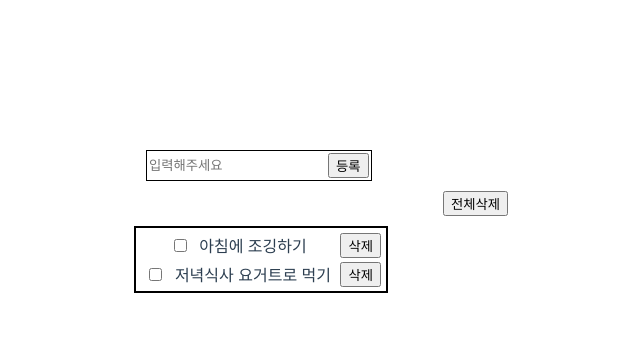
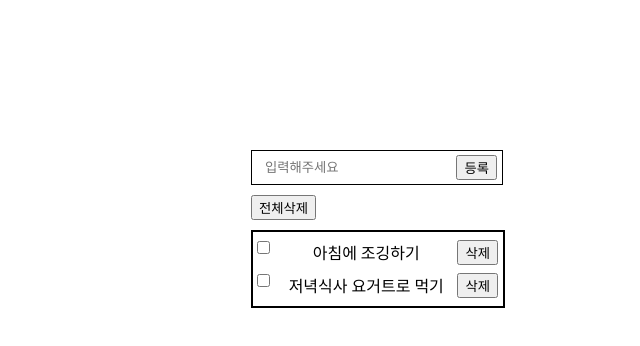
Before and after one commit to KChanHyeok/-, a Vue app: page / in a window 1280 px wide. Shown: the top 346 px of the page, without its empty margins (262-902 px from the left). Built offline with nearby package versions, Linux system fonts and the light colour scheme.

Commit message:
style 변경

```diff
--- a/src/App.vue
+++ b/src/App.vue
@@ -16,12 +16,48 @@ export default {
 </script>
 
 <style>
-#app {
-  font-family: Avenir, Helvetica, Arial, sans-serif;
-  -webkit-font-smoothing: antialiased;
-  -moz-osx-font-smoothing: grayscale;
-  text-align: center;
-  color: #2c3e50;
-  margin-top: 60px;
-}
+  *{
+    margin: 0;
+    }
+    #app{
+      display: flex;
+      justify-content: center;
+    }
+  .addtodolist{
+        display: flex;
+        justify-content: space-between;
+        margin-top: 150px;
+        padding: 4px 0px;
+        width: 250px;
+        height: 25px;
+        border: 1px solid black;
+    }
+    .addtodolist button{
+      margin-right: 5px;
+    }
+    .addtext{
+        border:0 solid black;
+        padding: 12px 13px;
+    }
+    .list {
+        margin: 8px 0px;
+        margin-left: 4px;
+        display: flex;
+
+        justify-content: space-between;
+    }
+    .list input, .list span {
+        padding-left: 5px;
+    }
+    .list button {
+        margin-right: 5px;
+    }
+    .boxlist{
+        margin-top: 10px;
+        width: 250px;
+        border: 2px solid black;
+    }
+    .clean {
+        margin-top: 10px;
+    }
 </style>
--- a/src/components/Todolist.vue
+++ b/src/components/Todolist.vue
@@ -11,7 +11,9 @@
 
     <div class="boxlist">
         <div class="list" v-for="(todos, index) in todo" :key="todos.id">
+            <div>
             <input type="checkbox" @change="checkedbox(index)">
+            </div>
             <span
                 :class="todo[index].checked ? 'text-muted' : '' "
                 :style="todo[index].checked ? 'text-decoration:line-through' : '' ">
@@ -66,36 +68,5 @@ export default {
 </script>
 
 <style>
-    .addtodolist{
-        display: flex;
-        margin-top: 150px;
-        margin-left: 400px;
-        padding: 2px 0px;
-        width: 224px;
-        height: 25px;
-        border: 1px solid black;
-    }
-    .addtext{
-        border:0 solid black
-    }
-    .list {
-        margin: 5px 0px;
-    }
-    .list input, .list span {
-        padding-left: 5px;
-    }
-    .list button {
-        margin-right: 5px;
-        float: right;
-    }
-    .boxlist{
-        margin-top: 10px;
-        margin-left: 388px;
-        width: 250px;
-        border: 2px solid black;
-    }
-    .clean {
-        margin-left: 195px;
-        margin-top: 10px;
-    }
+
 </style>
```
